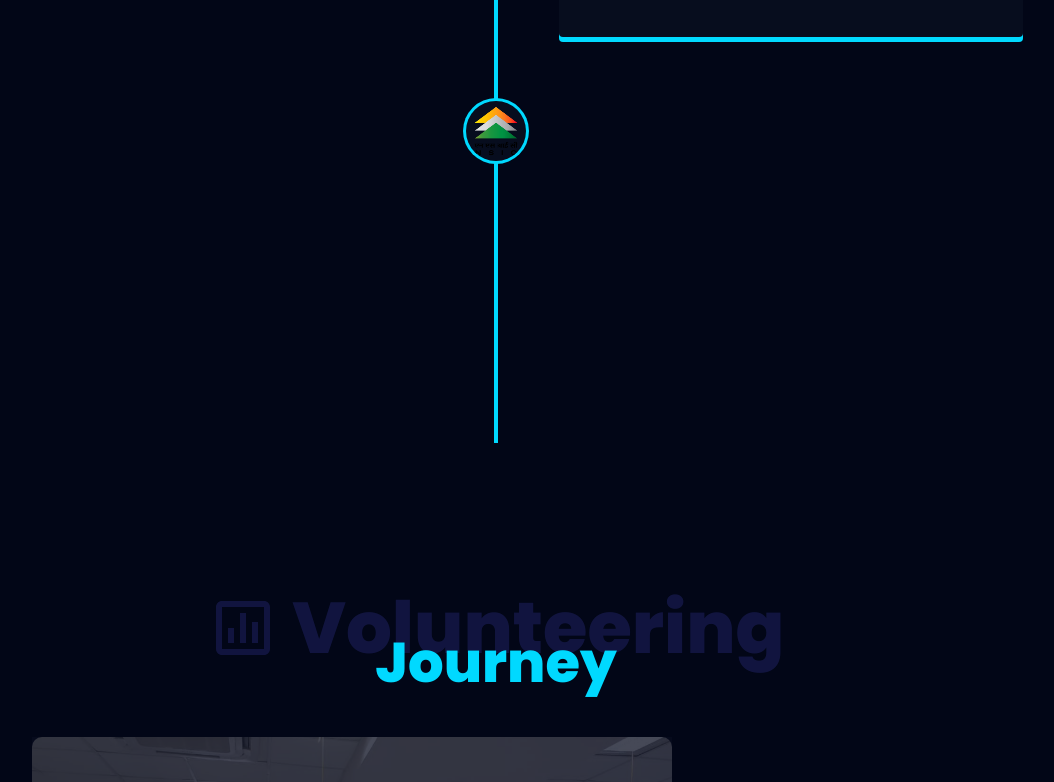
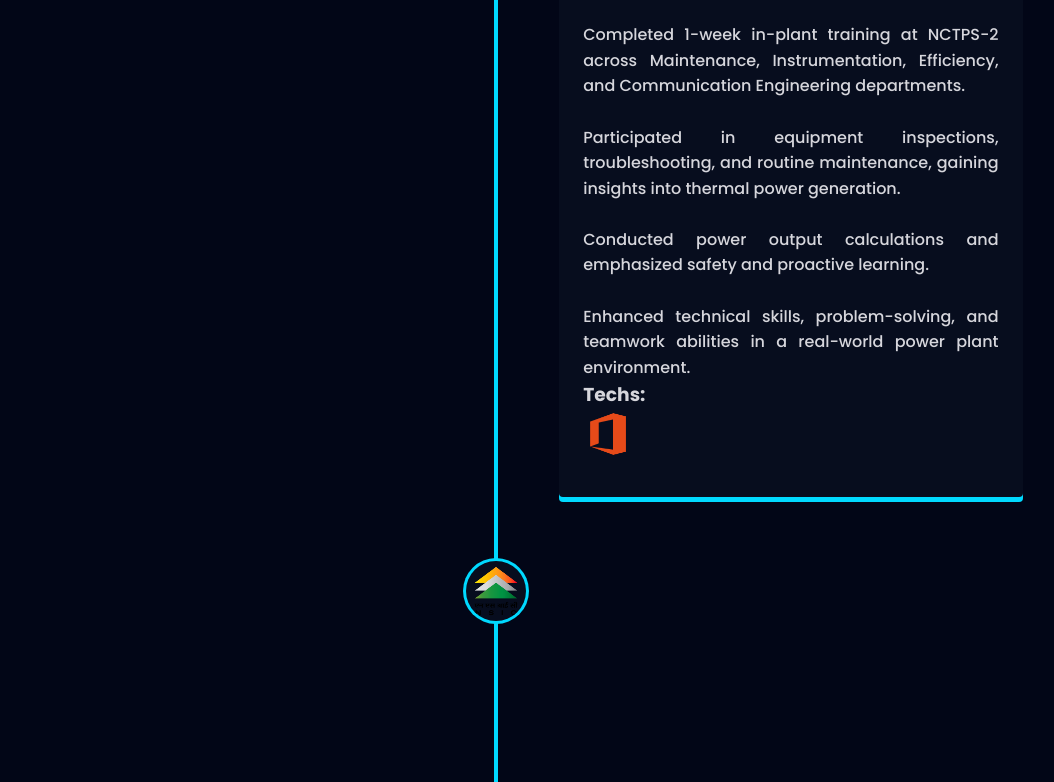
Before and after one commit to Saravanakumar2003/Portfolio, a Next.js app: page / in a window 1280 px wide. Shown: the part 4969-5751 px from the top of the page, without its empty margins (144-1198 px from the left). Built offline with nearby package versions, Linux system fonts and the light colour scheme.

Commit message:
Experience

```diff
--- a/src/components/Experience/index.tsx
+++ b/src/components/Experience/index.tsx
@@ -58,7 +58,12 @@ export function Experience() {
                       <h1>{experience.title}</h1>
                       <h2>{experience.subTitle}</h2>
                       <span>{experience.office}</span>
-                      <p>{experience.description}</p>
+                      <p>{experience.description.split('\n').map((line, i) => (
+                      <a key={i}>
+                        {line}
+                          <br />
+                           </a>
+                      ))}</p>
                       <div>
                         <h3>Techs:</h3>
                         <div className="tag">
--- a/src/data/experiences.ts
+++ b/src/data/experiences.ts
@@ -6,8 +6,8 @@ const experience = [
     subTitle: 'National Institute of Wind Energy',
     office: 'Intern (WRA Division)',
     description:
-      'This internship has not only broadened my understanding of wind energy but has also equipped me with practical skills applicable beyond this experience. The report aims to convey the multifaceted nature of my internship, highlighting a commitment to excellence and continuous learning nurtured at NIWE.',
-    tags: [
+      'Developed impactful software tools including a .dat to .csv converter and NIWE dashboard, enhancing operational efficiency. \n\nApplied advanced data analytics techniques to contribute to various research projects, elevating research outcomes. \n\nFostered positive team dynamics through adaptability, professionalism, and effective communication. \n\nMaintained comprehensive documentation to streamline knowledge sharing within the team. \n\nDemonstrated dedication to continuous learning and professionalism, ready to tackle new challenges in a professional capacity.      ',
+      tags: [
       { name: 'Python', icon: '/icons/python.png' },
       { name: 'Flask', icon: '/icons/flask.png' },
       { name: 'Office', icon: '/icons/Office.png' },
@@ -25,7 +25,7 @@ const experience = [
     title: 'TANGEDCO',
     subTitle: 'North Chennai Thermal Power Station',
     office: 'In-plant Trainee',
-    description:'Actively participated in equipment inspections, troubleshooting, routine maintenance, control systems monitoring, and instrumentation. Learned extensively about thermal power generation based on the Modified Rankine Cycle including key components like boilers, turbines, condensers, and heat exchangers.',
+    description:'Completed 1-week in-plant training at NCTPS-2 across Maintenance, Instrumentation, Efficiency, and Communication Engineering departments. \n\nParticipated in equipment inspections, troubleshooting, and routine maintenance, gaining insights into thermal power generation. \n\nConducted power output calculations and emphasized safety and proactive learning. \n\nEnhanced technical skills, problem-solving, and teamwork abilities in a real-world power plant environment.',
     tags: [
       { name: 'Office', icon: '/icons/Office.png' },
     ],
@@ -38,8 +38,7 @@ const experience = [
     title: 'NSIC',
     subTitle: 'National Small Industries Corporation',
     office: 'Embedded system & IoT trainee',
-    description:
-      'In NSIC, I have learned about the basics of embedded systems ,IoT, Arduino and Raspberry Pi.',
+    description:'Finished 1 week of training in Embedded system & IoT at NSIC, Chennai. \n\nLearned about the basics of Embedded system & IoT, and its applications in the real world. \n\nDone Basic circuit design and interfacing of sensors with microcontrollers.',
     tags: [
       { name: 'Raspberry Pi', icon: '/icons/Pi.png' },
       { name: 'Arduino', icon: '/icons/Arduino.png' },
```
